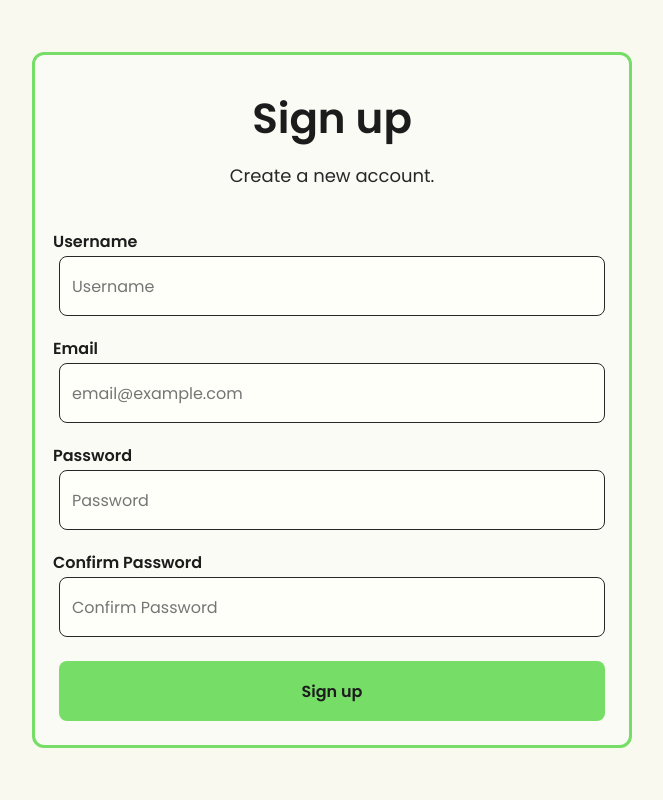
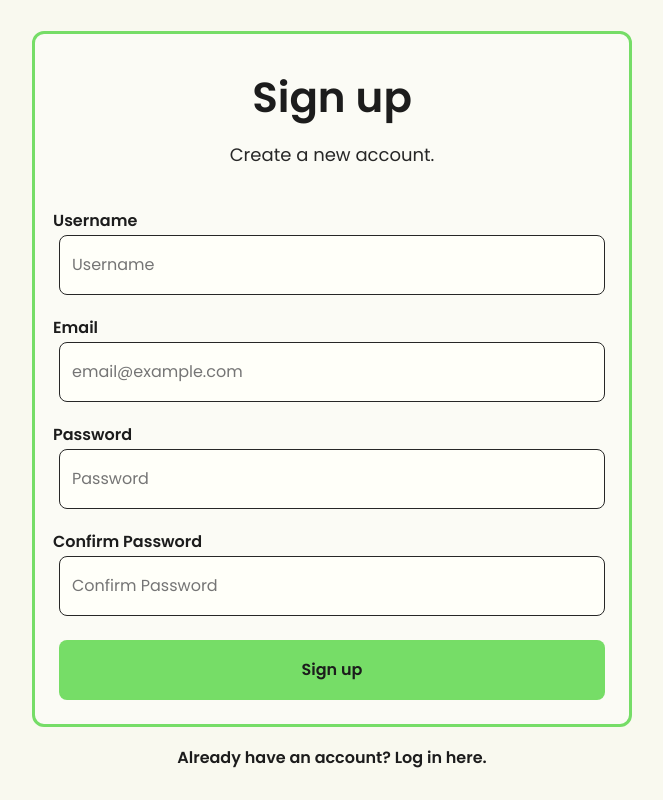
Before and after one commit to AAKhan4/finanace-management, a React (Create React App) app in the folder frontend/: page /signup in a window 1280 px wide. Shown: the whole page, without its empty margins (308-971 px from the left). Built offline with nearby package versions, Linux system fonts and the light colour scheme.

Commit message:
Update index.js

```diff
--- a/frontend/src/components/User/Signup/index.js
+++ b/frontend/src/components/User/Signup/index.js
@@ -53,6 +53,7 @@ export default function Signup() {
           />
           <E.Button type="submit" >Sign up</E.Button>
         </E.Form>
+        <E.Link href="/login">Already have an account? Log in here.</E.Link>
       </E.Wrapper>
     </E.Container>
   );
```
